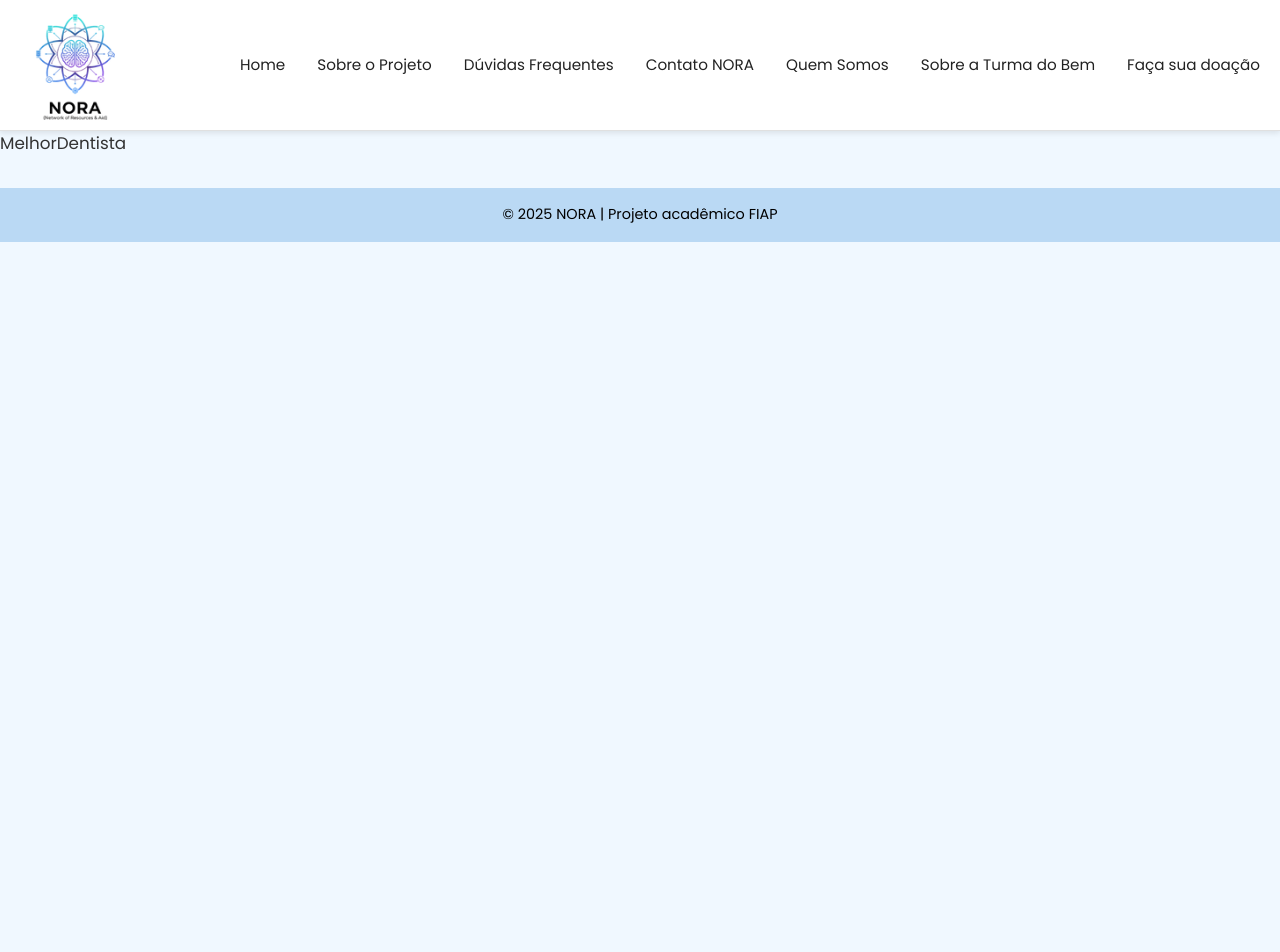
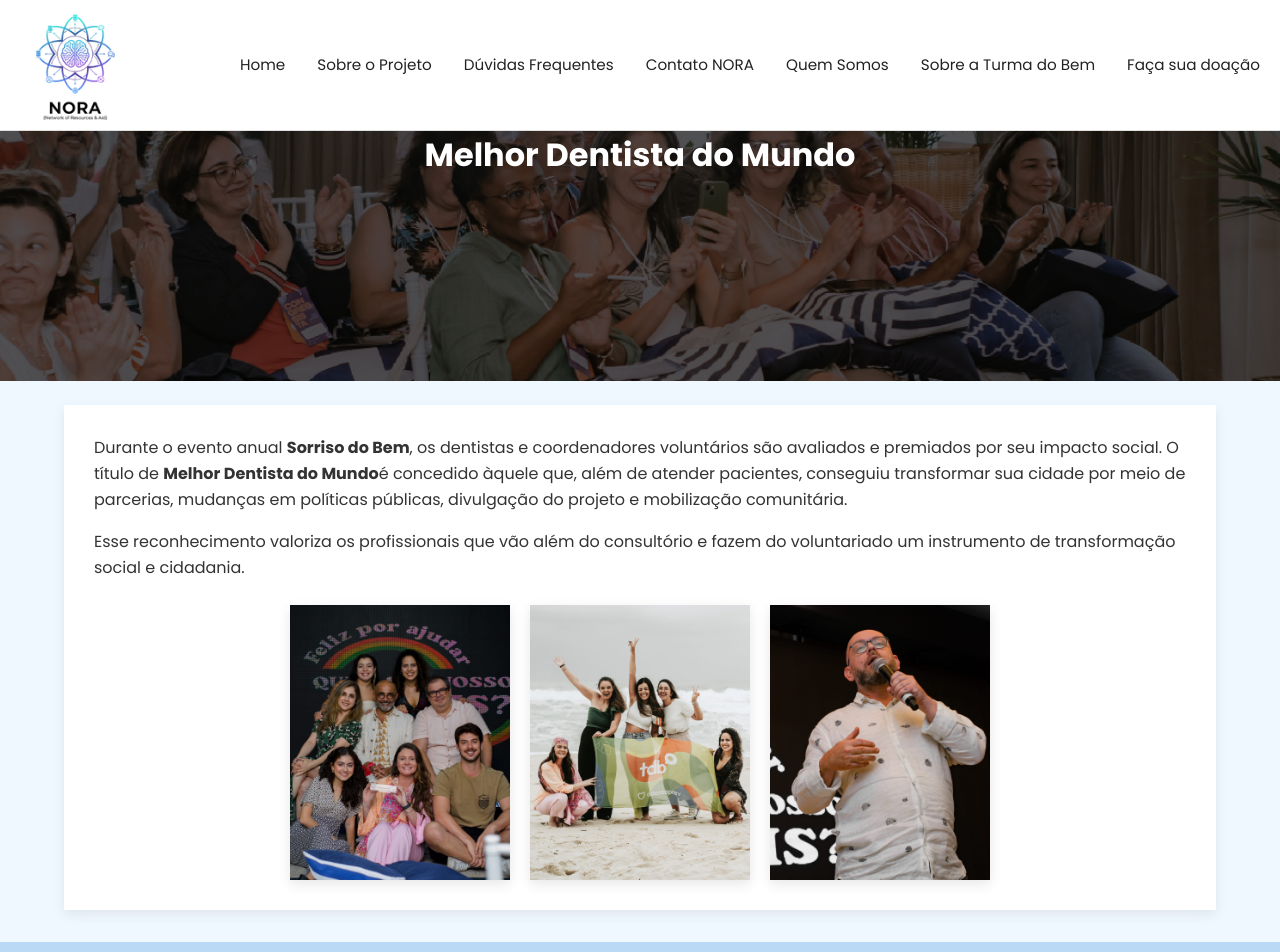
Before and after one commit to ryanmazali/NORA--Sprint-3, a React (Vite) app: page /melhor-dentista in a window 1280 px wide. Shown: the top 952 px of the page. Before the commit the page ends 800 px from the top, so only its background shows below. Built offline with nearby package versions, Linux system fonts and the light colour scheme.

Commit message:
feat: criação da página melhor dentista

```diff
--- a/src/pages/MelhorDentista/MelhorDentista.tsx
+++ b/src/pages/MelhorDentista/MelhorDentista.tsx
@@ -1 +1,52 @@
-export default function MelhorDentista() { return <div>MelhorDentista</div> }
+import { useEffect } from "react";
+import heroBg from "../../assets/melhordentista-bg.png";
+import img1 from "../../assets/melhor-dentista-1.jpg";
+import img2 from "../../assets/melhor-dentista-2.jpg";
+import img3 from "../../assets/melhor-dentista-3.jpg";
+
+function MelhorDentista() {
+    useEffect(() => {
+        document.title = "Melhor Dentista do Mundo | NORA";
+    }, []);
+
+    return (
+        <>
+            <section
+                className="h-[300px] flex items-center justify-center text-center text-white relative overflow-hidden mobile:h-[250px]"
+                style={{ background: `url(${heroBg}) center/cover no-repeat` }}
+            >
+                <div className="absolute inset-0 bg-[rgba(0,0,0,0.641)]">
+                    <div className="relative z-10 max-w-[800px] px-5 text-center mx-auto">
+                        <h1 className="text-[2.8rem] font-bold mobile:text-[2rem]">Melhor Dentista do Mundo</h1>
+                    </div>
+                </div>
+            </section>
+            <main className="w-[90%] mx-auto max-w-[1300px]">
+                <section className="bg-white p-[30px] my-6 shadow-[0_4px_12px_rgba(0,0,0,0.08)]">
+                    <p className="text-[1rem] text-[#333] mb-4 leading-relaxed">
+                        Durante o evento anual <strong>Sorriso do Bem</strong>, os dentistas e coordenadores voluntários
+                        são avaliados e premiados por seu impacto social. O título de <strong>Melhor Dentista do Mundo</strong>
+                        é concedido àquele que, além de atender pacientes, conseguiu transformar sua cidade por meio de
+                        parcerias, mudanças em políticas públicas, divulgação do projeto e mobilização comunitária.
+                    </p>
+                    <p className="text-[1rem] text-[#333] mb-6 leading-relaxed">
+                        Esse reconhecimento valoriza os profissionais que vão além do consultório e fazem do voluntariado
+                        um instrumento de transformação social e cidadania.
+                    </p>
+                    <div className="flex gap-5 mt-5 flex-wrap justify-center">
+                        {[img1, img2, img3].map((img, i) => (
+                            <img
+                                key={i}
+                                src={img}
+                                alt={`Evento Melhor Dentista do Mundo ${i + 1}`}
+                                className="w-[260px] h-auto shadow-[0_4px_12px_rgba(0,0,0,0.1)] transition-transform duration-300 hover:scale-105 mobile:w-[180px] tablet:w-[220px]"
+                            />
+                        ))}
+                    </div>
+                </section>
+            </main>
+        </>
+    );
+}
+
+export default MelhorDentista;
```
